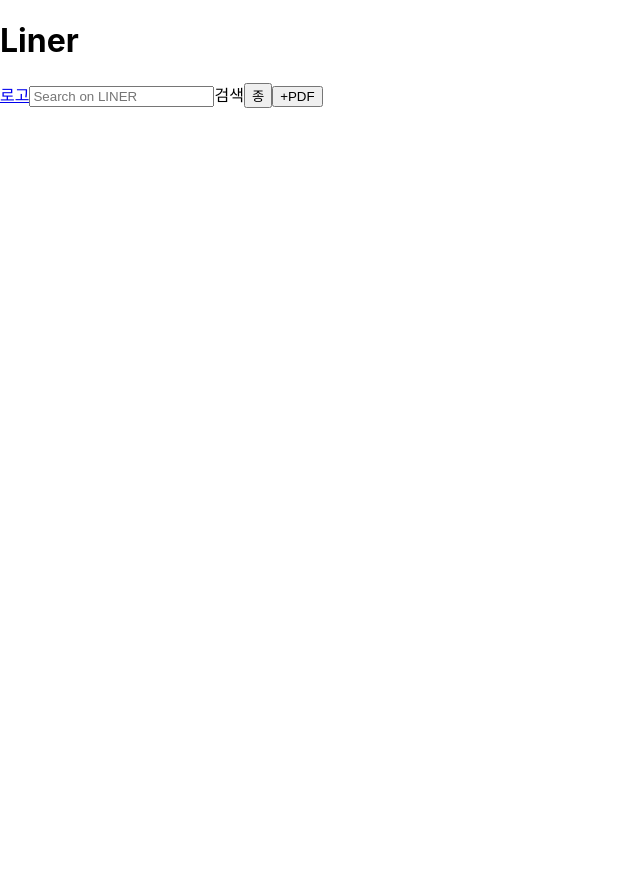
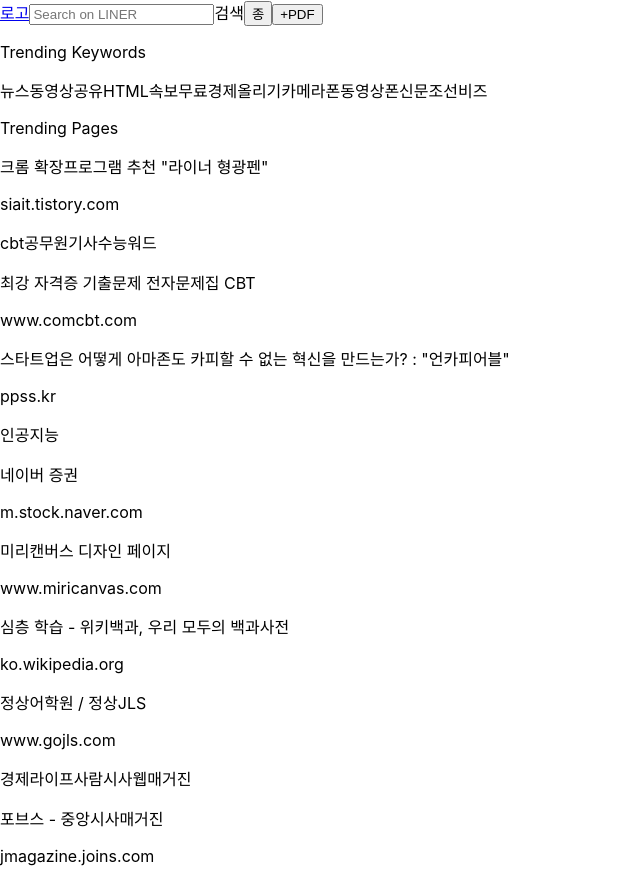
Before and after one commit to chaerang2/liner_clone, a React (Create React App) app: page / in a window 1280 px wide. Shown: the whole page, without its empty margins (0-640 px from the left). Before the commit the page ends 800 px from the top, so only its background shows below. Built offline with nearby package versions, Linux system fonts and the light colour scheme.

Commit message:
feature/#6/RightMenu fakedata생성 및 오른쪽 사이드 메뉴 구현

```diff
--- a/src/App.js
+++ b/src/App.js
@@ -1,16 +1,17 @@
-import React from 'react';
+import React from "react";
 import {
   BrowserRouter as Router,
 } from "react-router-dom";
-import Header from './components/Header'
+import Header from "./components/Header"
+import RightMenu from "./components/RightMenu"
 
 
 function App() {
   return (
     <Router>
       <div>
-        <h1>Liner</h1>
-        <Header></Header>
+        <Header />
+        <RightMenu />
       </div>
     </Router>
   );
--- /dev/null
+++ b/src/components/FakeData.js
@@ -0,0 +1,145 @@
+const FakeData = {
+ keyword:[
+    {
+      id:1,
+      keyword:'뉴스'
+    },
+    {
+      id:2,
+      keyword:'동영상'
+    },
+    {
+      id:3,
+      keyword:'공유'
+    },
+    {
+      id:4,
+      keyword:'HTML'
+    },
+    {
+      id:5,
+      keyword:'속보'
+    },
+    {
+      id:6,
+      keyword:'무료'
+    },
+    {
+      id:7,
+      keyword:'경제'
+    },
+    {
+      id:8,
+      keyword:'올리기'
+    },
+    {
+      id:9,
+      keyword:'카메라폰'
+    },
+    {
+      id:10,
+      keyword:'동영상폰'
+    },
+    {
+      id:11,
+      keyword:'신문'
+    },
+    {
+      id:12,
+      keyword:'조선비즈'
+    },
+  ],
+  page:[
+    {
+      id:1,
+      title:'크롬 확장프로그램 추천 "라이너 형광펜"',
+      url:'siait.tistory.com',
+    },
+    {
+      id:2,
+      title:'최강 자격증 기출문제 전자문제집 CBT',
+      url:'www.comcbt.com',
+      tags:[
+        {
+          id:1,
+          tag:'cbt'
+        },
+        {
+          id:2,
+          tag:'공무원'
+        },
+        {
+          id:3,
+          tag:'기사'
+        },
+        {
+          id:4,
+          tag:'수능'
+        },
+        {
+          id:5,
+          tag:'워드'
+        }
+      ]
+    },
+    {
+      id:3,
+      title:'스타트업은 어떻게 아마존도 카피할 수 없는 혁신을 만드는가? : "언카피어블"',
+      url:'ppss.kr',
+    },
+    {
+      id:4,
+      title:'네이버 증권',
+      url:'m.stock.naver.com',
+      tags:[
+        {
+          id:1,
+          tag:'인공지능'
+        }
+      ]
+    },
+    {
+      id:5,
+      title:'미리캔버스 디자인 페이지',
+      url:'www.miricanvas.com',
+    },
+    {
+      id:6,
+      title:'심층 학습 - 위키백과, 우리 모두의 백과사전',
+      url:'ko.wikipedia.org',
+    },
+    {
+      id:7,
+      title:'정상어학원 / 정상JLS',
+      url:'www.gojls.com',
+    },
+    {
+      id:8,
+      title:'포브스 - 중앙시사매거진',
+      url:'jmagazine.joins.com',
+      tags:[
+        {
+          id:1,
+          tag:'경제'
+        },
+        {
+          id:2,
+          tag:'라이프'
+        },
+        {
+          id:3,
+          tag:'사람'
+        },
+        {
+          id:4,
+          tag:'시사'
+        },
+        {
+          id:5,
+          tag:'웹매거진'
+        }
+      ]
+    }
+  ]
+}
+export default FakeData
--- a/src/components/Header.js
+++ b/src/components/Header.js
@@ -1,4 +1,4 @@
-import React from 'react';
+import React from "react";
 import {
   Link
 } from "react-router-dom";
--- /dev/null
+++ b/src/components/RightMenu.js
@@ -0,0 +1,40 @@
+import React from 'react';
+import {
+  Link
+} from "react-router-dom";
+import FakeData from "./FakeData"
+
+const { keyword, page } = FakeData
+
+const keywordList = keyword.map(ele => {
+  return <span key={ele.id}>{ele.keyword}</span>
+})
+const pageList = page.map(ele => {
+
+  return (
+  <div key={ele.id}>
+    {
+    ele.tags && <div className="tagList">{ele.tags.map(tag=><span key={tag.id}>{tag.tag}</span>)}</div>
+    }
+    <p className="T-pages_title">{ele.title}</p>
+    <p className="T-pages_url">{ele.url}</p>
+  </div>
+  )
+})
+
+function RightMenu(){
+  return(
+    <>
+      <div className="T_keywords">
+        <p>Trending Keywords</p>
+        {keywordList}
+      </div>
+      <div className="T-pages">
+        <p>Trending Pages</p>
+        {pageList}
+      </div>
+    </>
+  )
+}
+
+export default RightMenu;
```
